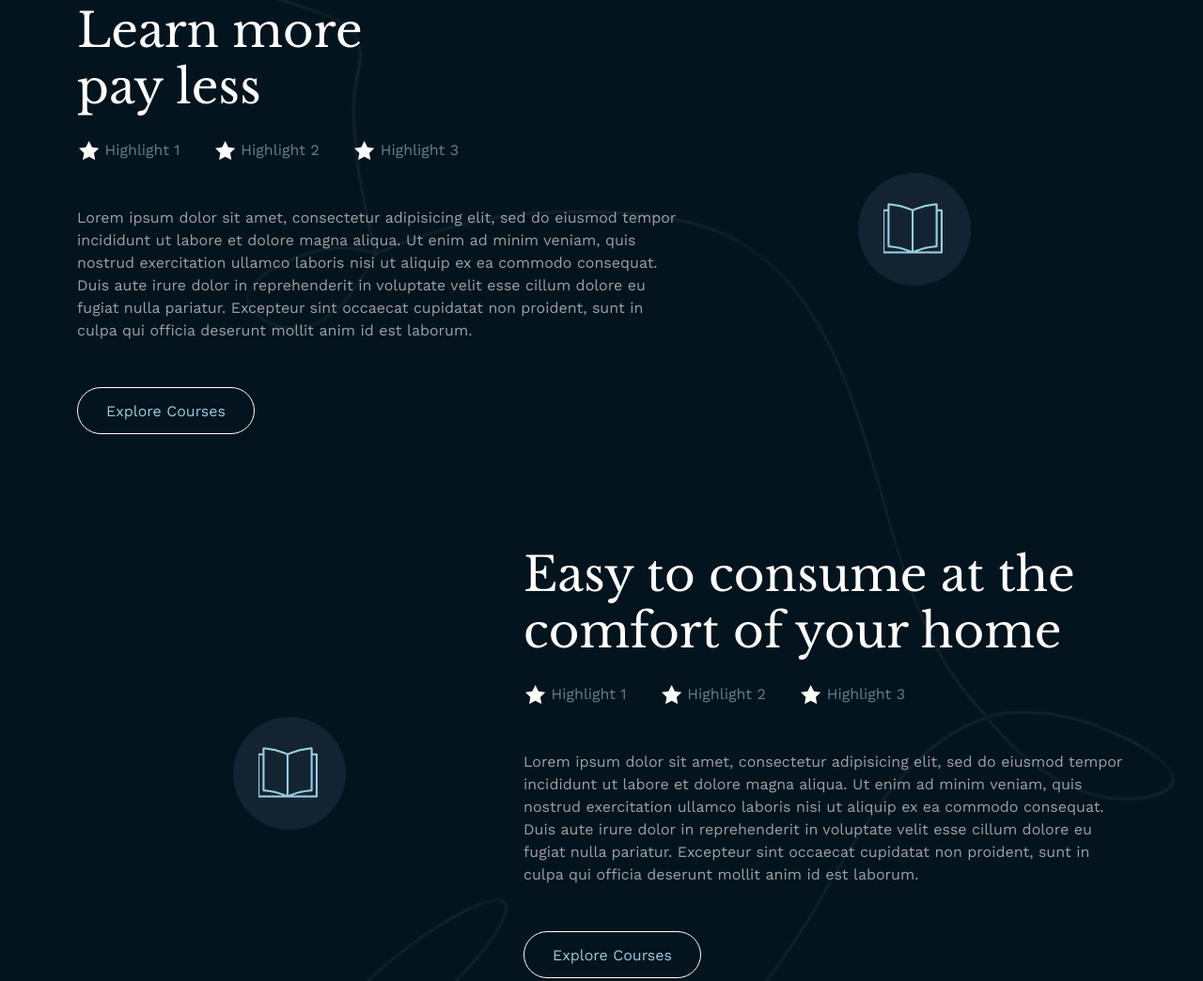
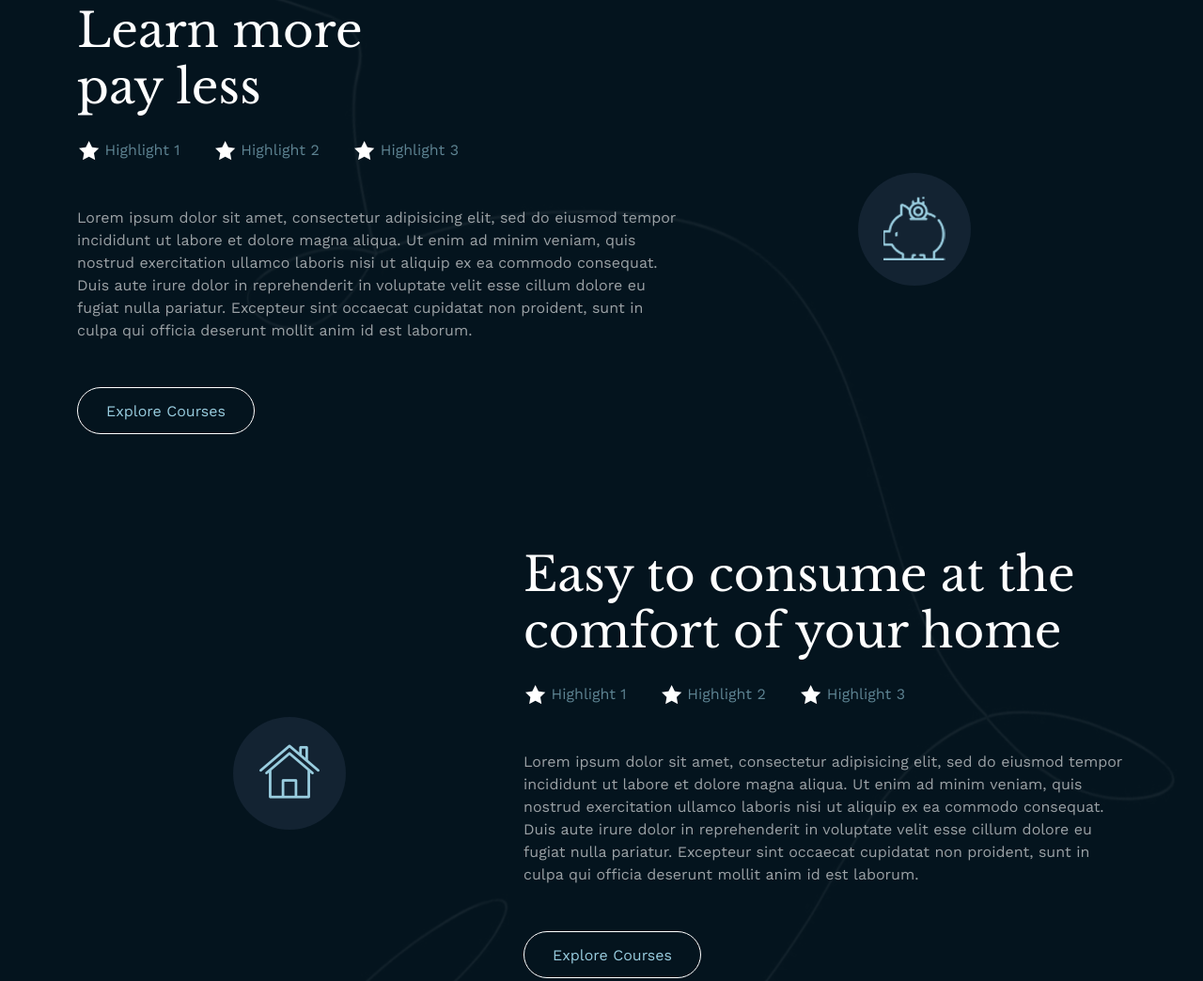
Before and after one commit to annasahebkute/abhyan, a plain HTML site: page index.html in a window 1280 px wide. Shown: the part 2065-3109 px from the top of the page at 94% size. Drawn offline with nearby package versions, Linux system fonts and the light colour scheme.

Commit message:
UI fixed

```diff
--- a/css/custom.css
+++ b/css/custom.css
@@ -430,6 +430,7 @@ slider end
 /**********************
 Exploer Our offerings
 ***********************/
+
 .ab-courses-list li{
     display: inline-block;
 }
@@ -523,6 +524,16 @@ Exploer Our offerings
 }
 .ab-exp-off{
     margin-bottom: 100px;
+}
+.ab-Learn-more-icon{
+    width: 66px !important;
+    height: 70px !important;
+    background-position: -6px -425px !important;
+}
+.ab-Easy-to-consume-icon{
+    width: 66px !important;
+    height: 70px !important;
+    background-position: -3px -511px !important;
 }
 /***********************************
 ab two box
--- a/index.html
+++ b/index.html
@@ -1787,20 +1787,20 @@
               mollit anim id est laborum.
             </div>
             <div class="ab-two-box-footer my-5">
-              <button type="button" class="btn btn-outline-primary ab-outline-primary">Explore Courses</button>
+              <button type="button" class="btn btn-outline-primary ab-outline-primary ">Explore Courses</button>
             </div>
           </div>
         </div>
         <div class="col-5">
           <div class="ab-two-box-icon-wrapper">
-            <span class="ab-two-box-icon ab-sprit-img"></span>
+            <span class="ab-two-box-icon ab-sprit-img ab-Learn-more-icon"></span>
           </div>
         </div>
       </div>
       <div class="row ab-align-items-center my-5">
         <div class="col-5">
           <div class="ab-two-box-icon-wrapper">
-            <span class="ab-two-box-icon ab-sprit-img"></span>
+            <span class="ab-two-box-icon ab-sprit-img ab-Easy-to-consume-icon"></span>
           </div>
         </div>
         <div class="col-7">
```
